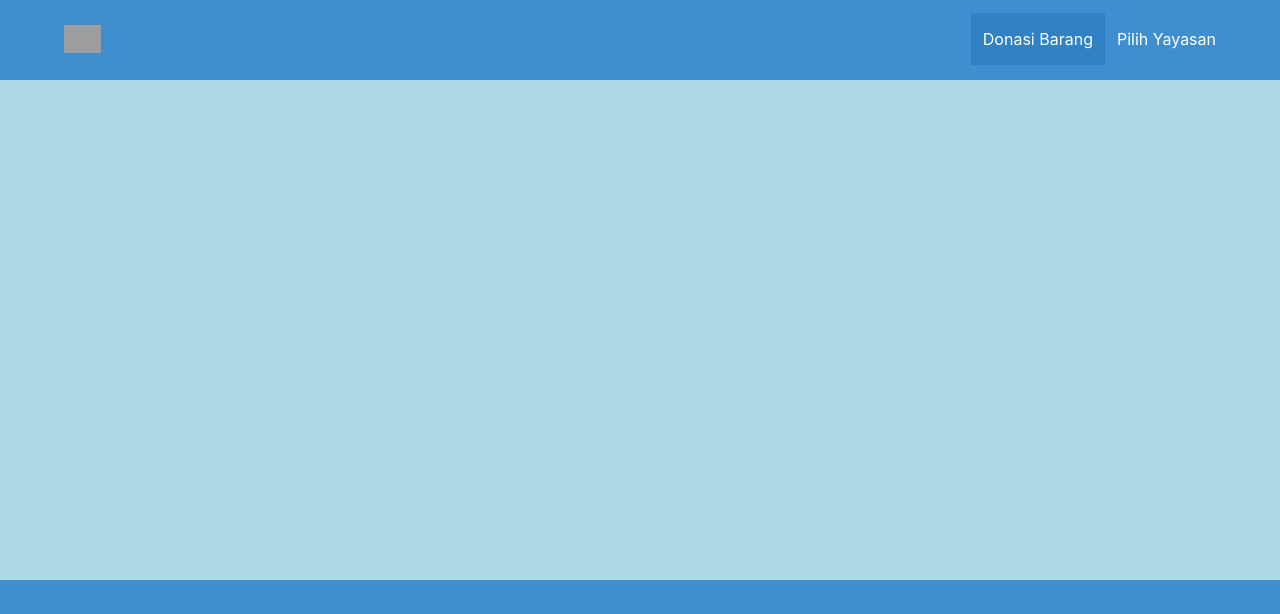
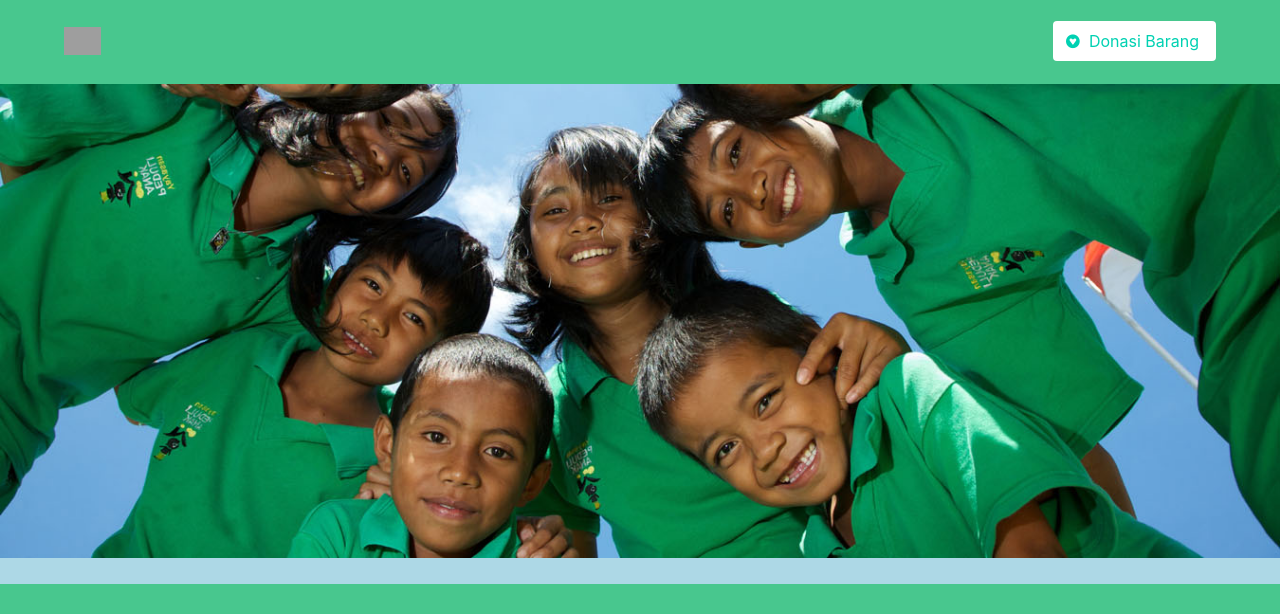
Before and after one commit to febriaroo/c4tk, a plain HTML site: page index.html in a window 1280 px wide. Shown: the top 614 px of the page. Drawn offline with nearby package versions, Linux system fonts and the light colour scheme; grey boxes are pictures that could not be loaded.

Commit message:
colors & images

```diff
--- a/index.html
+++ b/index.html
@@ -12,7 +12,7 @@
   <link rel="stylesheet" href="files/style.css">
 </head>
 <body>
-  <section class="hero is-info is-fullheight">
+  <section class="hero is-success is-fullheight">
     <div class="hero-head">
       <nav class="navbar">
         <div class="container">
@@ -28,12 +28,17 @@
           </div>
           <div id="navbarMenu" class="navbar-menu">
             <div class="navbar-end">
-              <a class="navbar-item is-active">
+              <!--<a class="navbar-item is-active">
                 Donasi Barang
+              </a>-->
+              <span class="navbar-item">
+              <a class="button is-primary is-inverted">
+                <span class="icon">
+                  <i class="fa fa-gratipay"></i>
+                </span>
+                <span>Donasi Barang</span>
               </a>
-              <a class="navbar-item">
-                Pilih Yayasan
-              </a>
+            </span>
             </div>
           </div>
         </div>
@@ -41,7 +46,9 @@
     </div>
 
     <div class="wrap-slider">
-
+      <figure>
+        <img src="images/banner.jpg">
+    <figcaption>
     </div>
 
 
@@ -102,7 +109,7 @@
           </div>
         </div>
 
-        <a class="button is-info is-inverted">Load More</a>
+        <a class="button is-success is-inverted">Load More</a>
 
         <hr>
 
```
Also changed, not shown: files/style.css (line endings or trailing spaces), images/banner.jpg (added), images/dummy.jpg (added).
